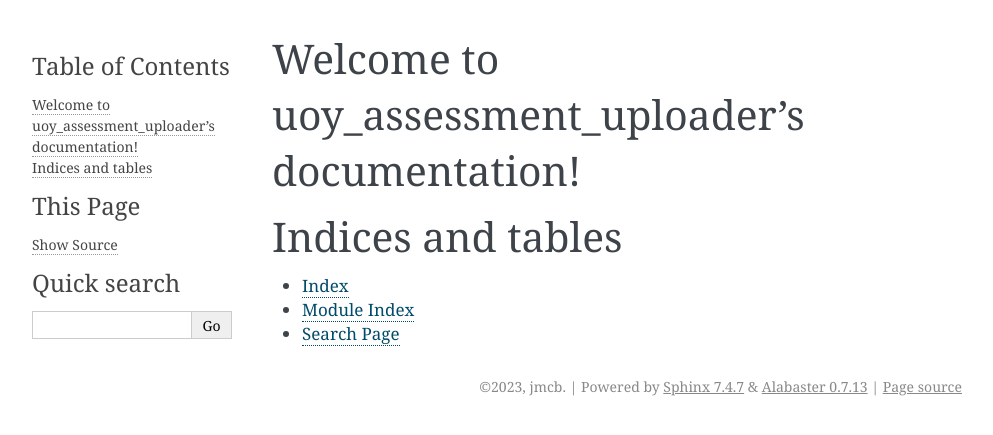
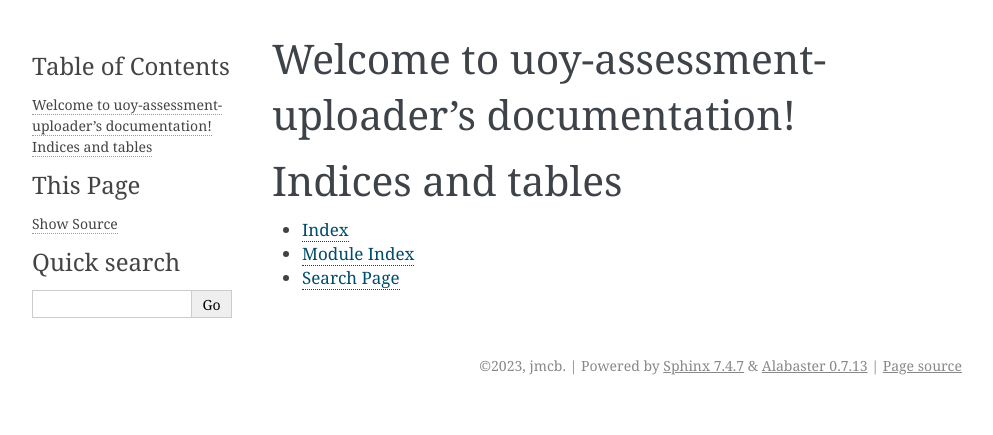
Before and after one commit to joelsgp/uoy-assessment-uploader, a Sphinx documentation site: the page built from docs/source/index.rst, in a window 1280 px wide. Shown: the top 435 px of the page, without its empty margins (148-1141 px from the left). Built offline with Sphinx 7.4.7, drawn with Linux system fonts in a browser that asks for light colours.

```diff
--- a/docs/source/conf.py
+++ b/docs/source/conf.py
@@ -6,7 +6,7 @@
 # -- Project information -----------------------------------------------------
 # https://www.sphinx-doc.org/en/master/usage/configuration.html#project-information
 
-project = "uoy_assessment_uploader"
+project = "uoy-assessment-uploader"
 copyright = "2023, jmcb"
 author = "jmcb"
 release = "0.5.2"
--- a/docs/source/index.rst
+++ b/docs/source/index.rst
@@ -3,7 +3,7 @@
    You can adapt this file completely to your liking, but it should at least
    contain the root `toctree` directive.
 
-Welcome to uoy_assessment_uploader's documentation!
+Welcome to uoy-assessment-uploader's documentation!
 ===================================================
 
 .. toctree::
```
